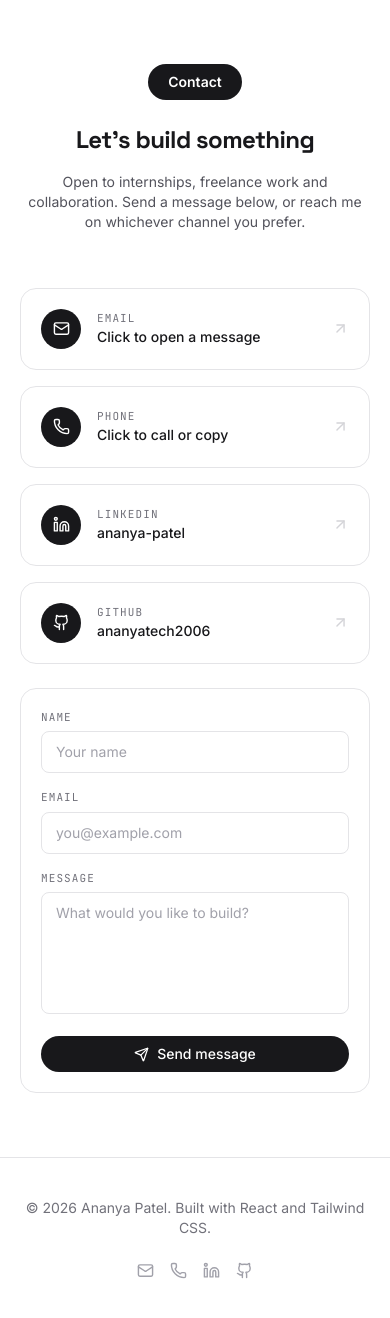
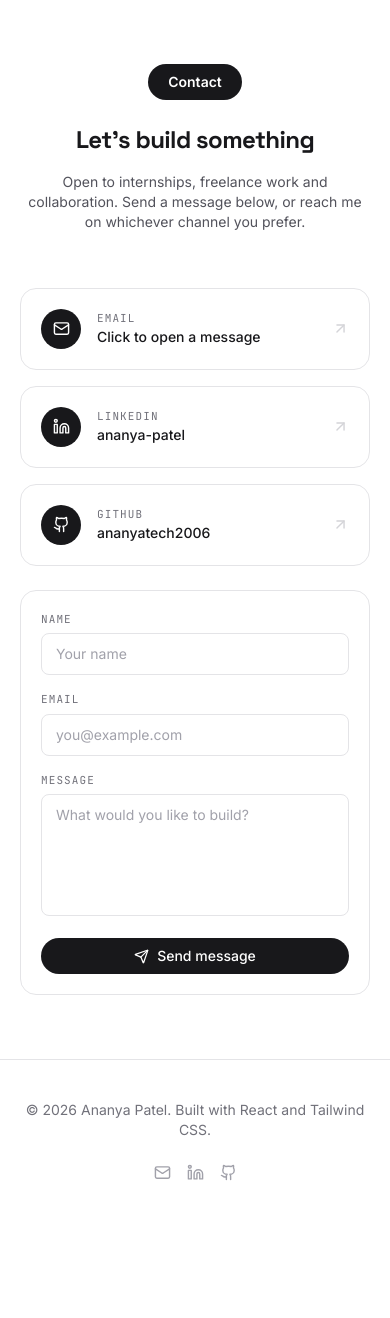
Before and after one commit to heyyananya/digital_portfolio, a React (Vite) app in the folder frontend/: page / in a window 390 px wide. Shown: the part 5955-7273 px from the top of the page. After the commit the page ends 7248 px from the top, so only its background shows below. Built offline with nearby package versions, Linux system fonts and the light colour scheme; no server answers.

Commit message:
Remove phone call options, buttons, and imports from Contact section and Footer

```diff
--- a/frontend/src/sections/Contact.jsx
+++ b/frontend/src/sections/Contact.jsx
@@ -7,12 +7,11 @@ import {
   Linkedin,
   Loader2,
   Mail,
-  Phone,
   Send,
 } from 'lucide-react';
 import { SectionLabel } from '../components/SectionLabel';
 import { profile } from '../data/portfolio';
-import { openEmail, openPhone } from '../utils/contact';
+import { openEmail } from '../utils/contact';
 
 const API_URL = import.meta.env.VITE_API_URL || `http://${window.location.hostname}:5000`;
 
@@ -43,18 +42,10 @@ export const Contact = () => {
   const [form, setForm] = useState(EMPTY_FORM);
   const [status, setStatus] = useState('idle'); // idle | sending | sent | error
   const [error, setError] = useState('');
-  const [phoneCopied, setPhoneCopied] = useState(false);
 
   const handleChange = (event) => {
     const { name, value } = event.target;
     setForm((prev) => ({ ...prev, [name]: value }));
-  };
-
-  const handlePhone = async () => {
-    const copied = await openPhone();
-    if (!copied) return;
-    setPhoneCopied(true);
-    window.setTimeout(() => setPhoneCopied(false), 2000);
   };
 
   const handleSubmit = async (event) => {
@@ -106,20 +97,6 @@ export const Contact = () => {
               />
             </button>
 
-            <button type="button" onClick={handlePhone} className={CHANNEL_CLASS}>
-              <ChannelShell
-                icon={Phone}
-                label="Phone"
-                value={phoneCopied ? 'Number copied to clipboard' : 'Click to call or copy'}
-                trailing={
-                  phoneCopied ? (
-                    <Check size={17} className="shrink-0 text-zinc-900 dark:text-zinc-100" />
-                  ) : (
-                    <ArrowUpRight size={17} className={ARROW_CLASS} />
-                  )
-                }
-              />
-            </button>
 
             <a
               href={profile.linkedin}
--- a/frontend/src/sections/Footer.jsx
+++ b/frontend/src/sections/Footer.jsx
@@ -1,7 +1,7 @@
 import React from 'react';
-import { Github, Linkedin, Mail, Phone } from 'lucide-react';
+import { Github, Linkedin, Mail } from 'lucide-react';
 import { profile } from '../data/portfolio';
-import { openEmail, openPhone } from '../utils/contact';
+import { openEmail } from '../utils/contact';
 
 // The extra bottom padding clears the dock, which is bottom-anchored on mobile.
 export const Footer = () => (
@@ -20,14 +20,7 @@ export const Footer = () => (
         >
           <Mail size={17} />
         </button>
-        <button
-          type="button"
-          onClick={openPhone}
-          aria-label="Call or copy my phone number"
-          className="transition hover:text-zinc-900 dark:hover:text-zinc-100"
-        >
-          <Phone size={17} />
-        </button>
+
         <a
           href={profile.linkedin}
           target="_blank"
--- a/frontend/src/utils/contact.js
+++ b/frontend/src/utils/contact.js
@@ -58,20 +58,3 @@ export const openWhatsApp = (message = "Hi Ananya, I saw your portfolio.") => {
     'noopener,noreferrer'
   );
 };
-
-/** Dials on mobile, and copies to the clipboard so desktop clicks still do something useful. */
-export const openPhone = async () => {
-  const number = getPhone();
-  if (!number) return false;
-
-  let copied = false;
-  try {
-    await navigator.clipboard.writeText(number);
-    copied = true;
-  } catch {
-    // Clipboard needs permission/secure context; dialing below is the real action.
-  }
-
-  window.location.href = `tel:${number}`;
-  return copied;
-};
```
